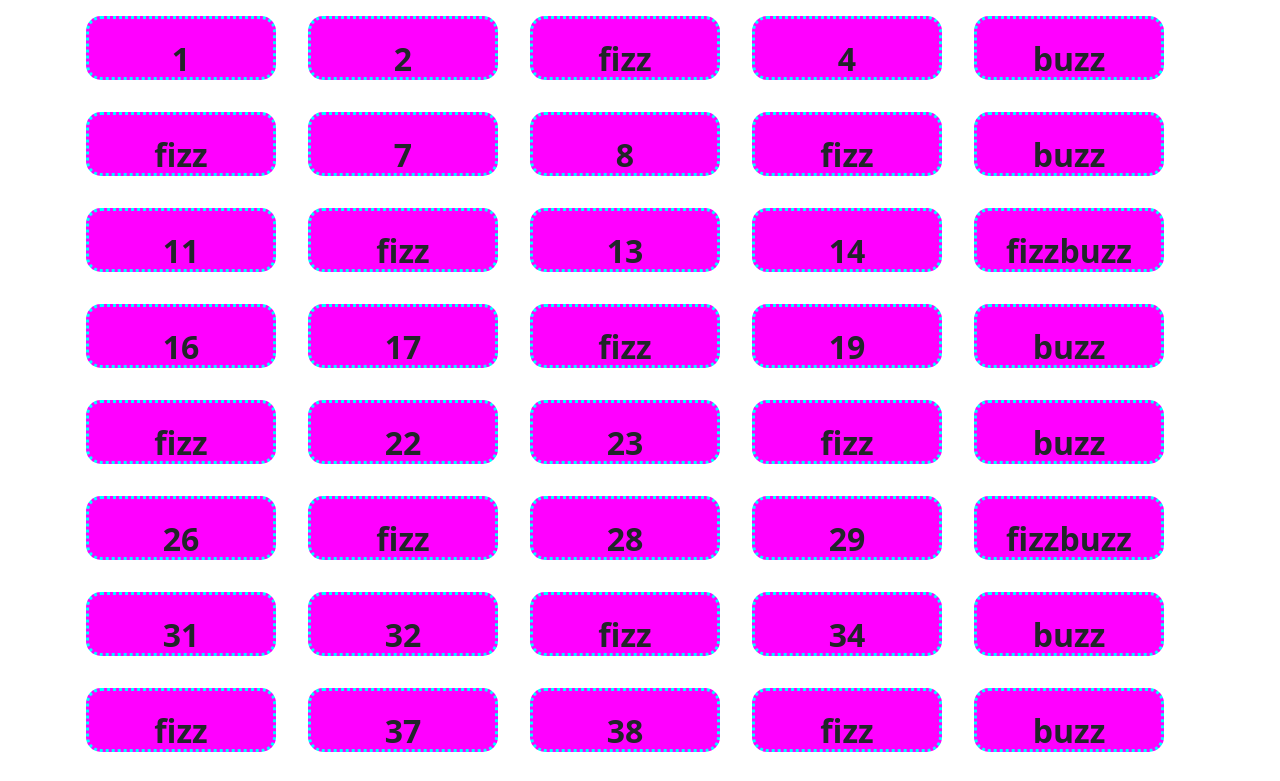
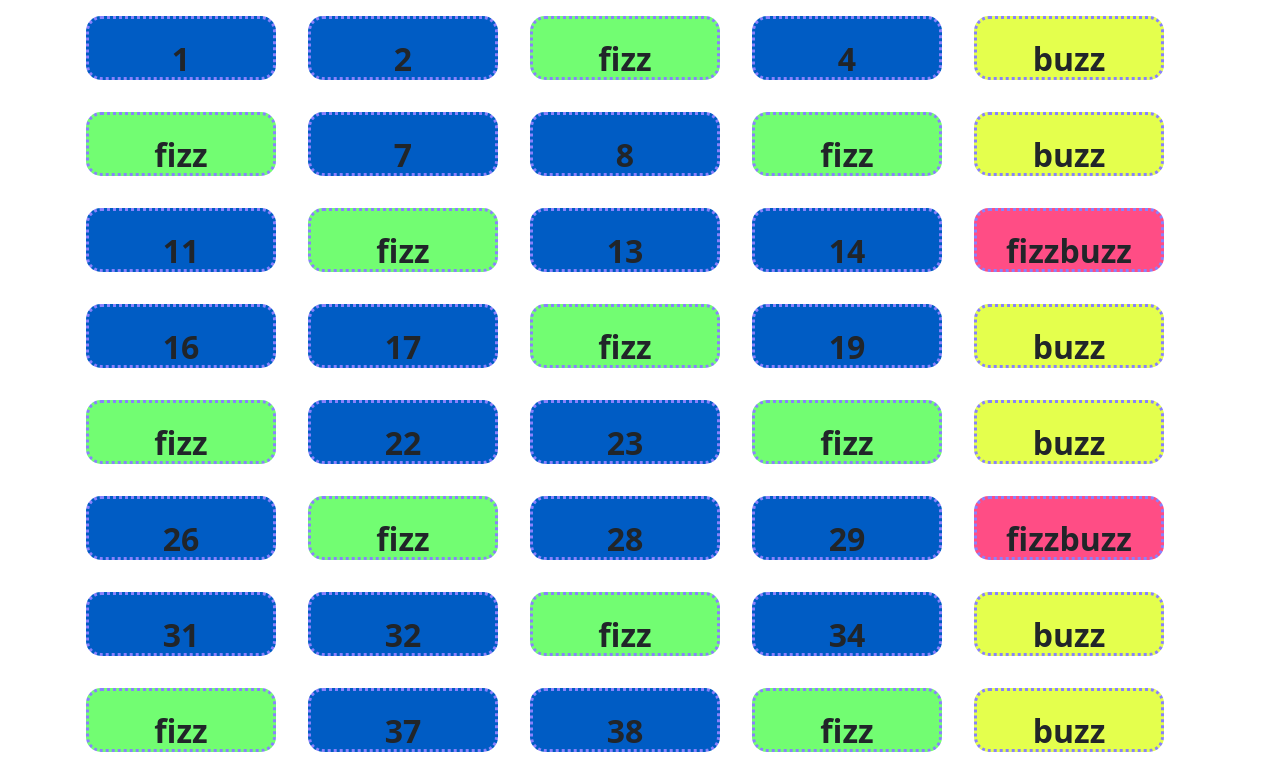
Before and after one commit to revanderground/js-fizzbuzz, a plain HTML site: page index.html in a window 1280 px wide. Shown: the top 781 px of the page. Drawn offline with nearby package versions, Linux system fonts and the light colour scheme.

Commit message:
colored boxes done

```diff
--- a/css/style.css
+++ b/css/style.css
@@ -1,9 +1,9 @@
 
 
 div.col-2.box{
-    background-color: magenta;
+    background-color: rgb(0, 92, 196);
     padding: 1rem;
-    border:3px dotted #00ffff;
+    border:3px dotted #8981fc;
     border-radius:15px;
     height: 4rem;
     font-size: 2rem;
@@ -11,3 +11,18 @@ div.col-2.box{
     text-align: center;
     margin:1rem;
 }
+
+div.col-2.boxfizz{
+    background-color: rgb(114, 253, 114);
+
+}
+
+
+div.col-2.boxbuzz{
+    background-color: rgb(228, 255, 77);
+}
+
+div.col-2.boxfizzbuzz{
+    background-color: rgb(255, 77, 133);
+
+}
--- a/js/main.js
+++ b/js/main.js
@@ -10,15 +10,18 @@ for (let index = 1; index < 101 ; index++) {
     if (index % 3 == 0 && index% 5 == 0){
         console.log("fizzbuzz");
         flashyBox.innerHTML = "fizzbuzz";
+        flashyBox.classList.add('col-2','boxfizzbuzz');
         numberWrapperRow.append(flashyBox);
 
     } else if(index % 3 == 0){
         console.log("fizz");
         flashyBox.innerHTML = "fizz";
+        flashyBox.classList.add('col-2','boxfizz');
         numberWrapperRow.append(flashyBox);
     } else if (index % 5 ==0){
         console.log("buzz");
         flashyBox.innerHTML = "buzz";
+        flashyBox.classList.add('col-2','boxbuzz');
         numberWrapperRow.append(flashyBox);
     } else {
         console.log(flashyBox);
```
